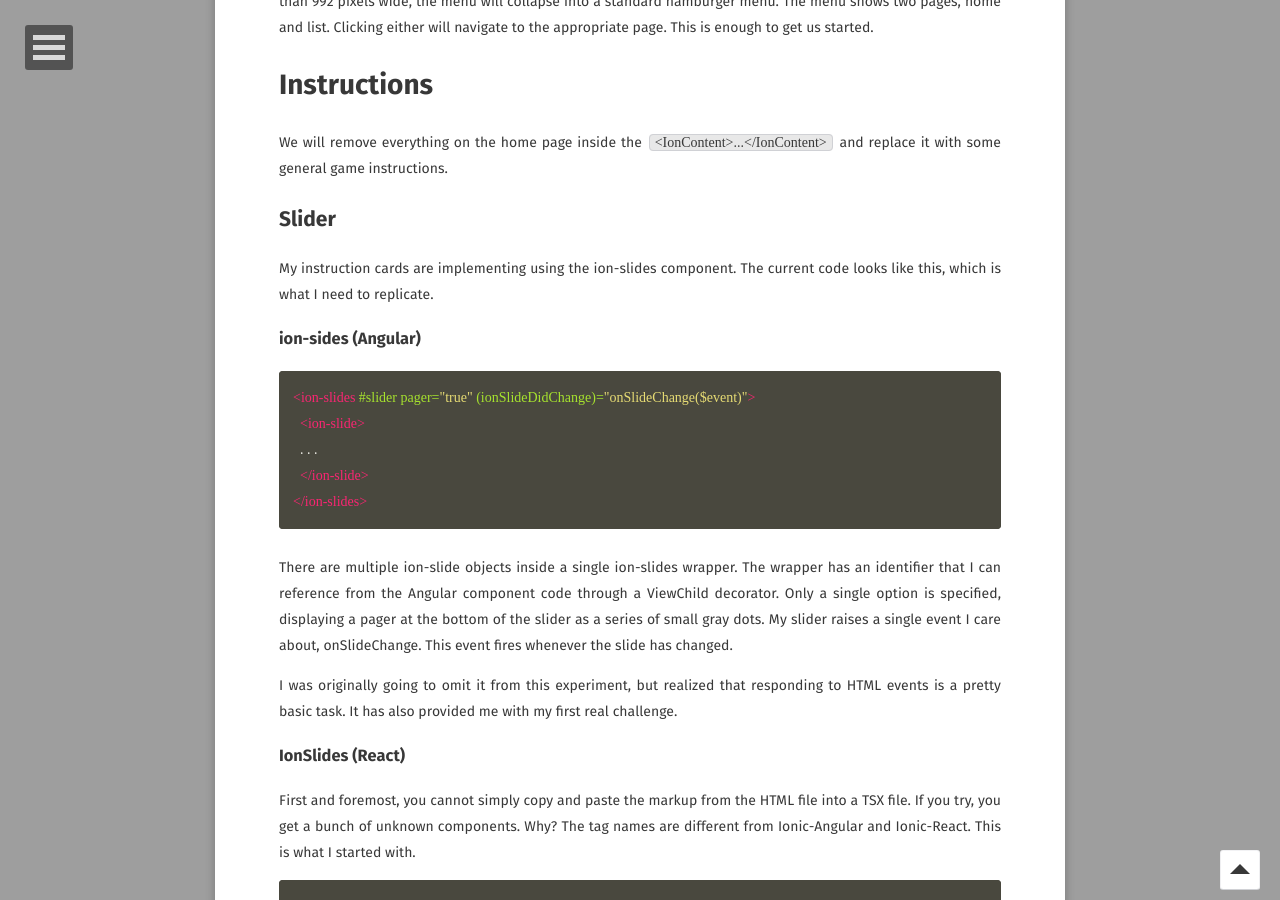
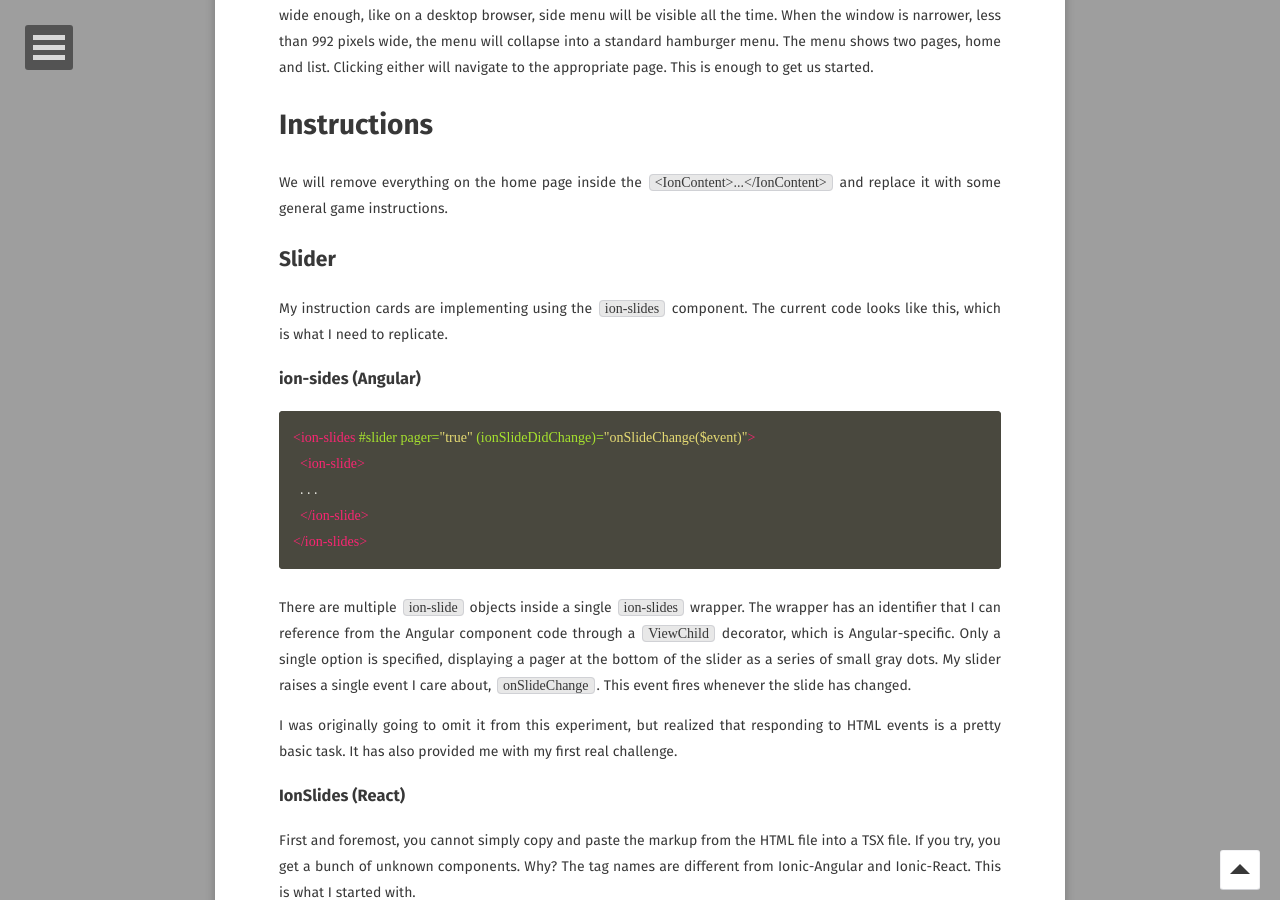
Before and after one commit to walkingriver/walkingriver.github.io, a Jekyll site: the page built from _posts/2020-01-14-ionic-react-intro.md, in a window 1280 px wide and 900 px high, scrolled down 1506 px. Built offline with Jekyll 4.4.1, drawn with Linux system fonts in a browser that asks for light colours; some web fonts are replaced; some of the changed text lies outside the part shown.

Commit message:
Fixed typos

````diff
--- a/_posts/2020-01-14-ionic-react-intro.md
+++ b/_posts/2020-01-14-ionic-react-intro.md
@@ -37,7 +37,7 @@ ionic start bravo-react sidemenu --type=react
 
 Fire up the app to see what it looks like.
 
-```base
+```bash
 ionic serve
 ```
 
@@ -49,7 +49,7 @@ It is a standard Ionic sample app with a menu and a split-pane view. This means
 We will remove everything on the home page inside the `<IonContent>...</IonContent>` and replace it with some general game instructions.
 
 ## Slider
-My instruction cards are implementing using the ion-slides component. The current code looks like this, which is what I need to replicate.
+My instruction cards are implementing using the `ion-slides` component. The current code looks like this, which is what I need to replicate.
 
 ### ion-sides (Angular)
 ```html
@@ -60,7 +60,7 @@ My instruction cards are implementing using the ion-slides component. The curren
 </ion-slides>
 ```
 
-There are multiple ion-slide objects inside a single ion-slides wrapper. The wrapper has an identifier that I can reference from the Angular component code through a ViewChild decorator. Only a single option is specified, displaying a pager at the bottom of the slider as a series of small gray dots. My slider raises a single event I care about, onSlideChange. This event fires whenever the slide has changed.
+There are multiple `ion-slide` objects inside a single `ion-slides` wrapper. The wrapper has an identifier that I can reference from the Angular component code through a `ViewChild` decorator, which is Angular-specific. Only a single option is specified, displaying a pager at the bottom of the slider as a series of small gray dots. My slider raises a single event I care about, `onSlideChange`. This event fires whenever the slide has changed.
 
 I was originally going to omit it from this experiment, but realized that responding to HTML events is a pretty basic task. It has also provided me with my first real challenge.
 
@@ -104,7 +104,7 @@ const ionSlideChanged = (event: CustomEvent) => {
 }
 ```
 
-The first line, which is what took me so long to get right, "returns a stateful value, and a function to update it." This is a basic React hook, and provides a way to set and alter the component state. In this instance, I want a local variable that controls the visibility of my Skip button.
+The first line, which is what took me so long to get right, "returns a stateful value, and a function to update it." This is a basic React hook, and provides a way to set and alter the component state. I want React to understand that this variable means something to the UI, and this is how that is done. I tell React to give me some state by calling `React.useState(true)`. The `true` parameter is the initial state value. That function returns two values, the state variable itself, and a function I can call to update it. In this instance, I now have a local variable that controls the visibility of my Skip button.
 
 The function `ionSlideChanged` is called whenever the slide is changed. This function needs to set the value of `showSkip` based on whether or not the final slide is showing. Unlike the Angular version, I do not seem to have a strongly-typed way to reach into the ion-slides component. Instead, I need to retrieve the target of the HTML event (In React, the IonSlides component), and then find its internal `swiper` field (that took a while to find), and check its `isEnd` value. It is here that the Angular code wins hands-down.
 
````
